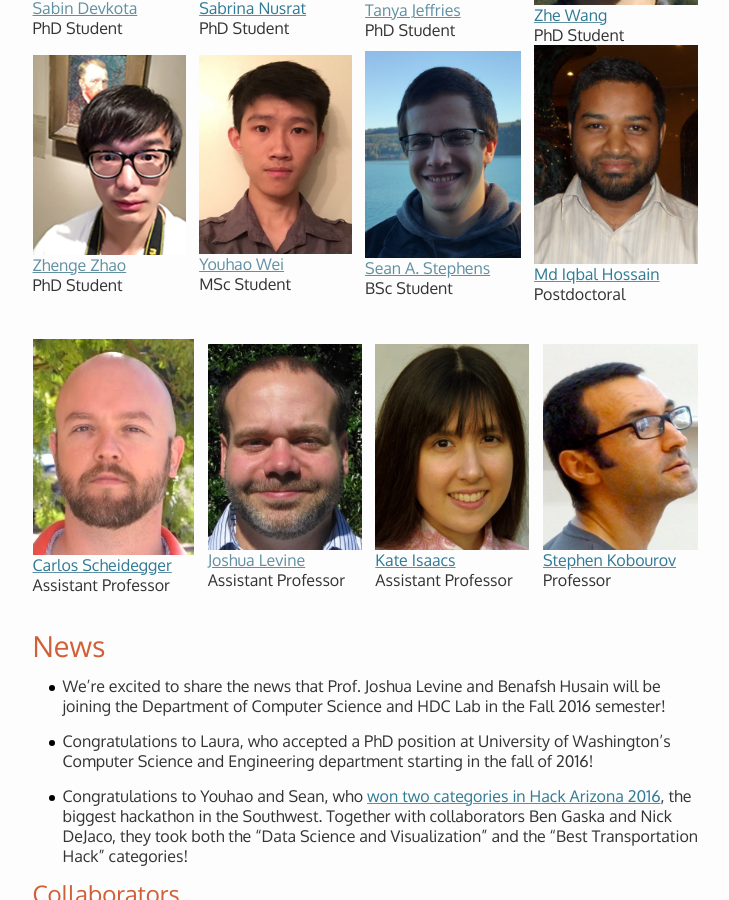
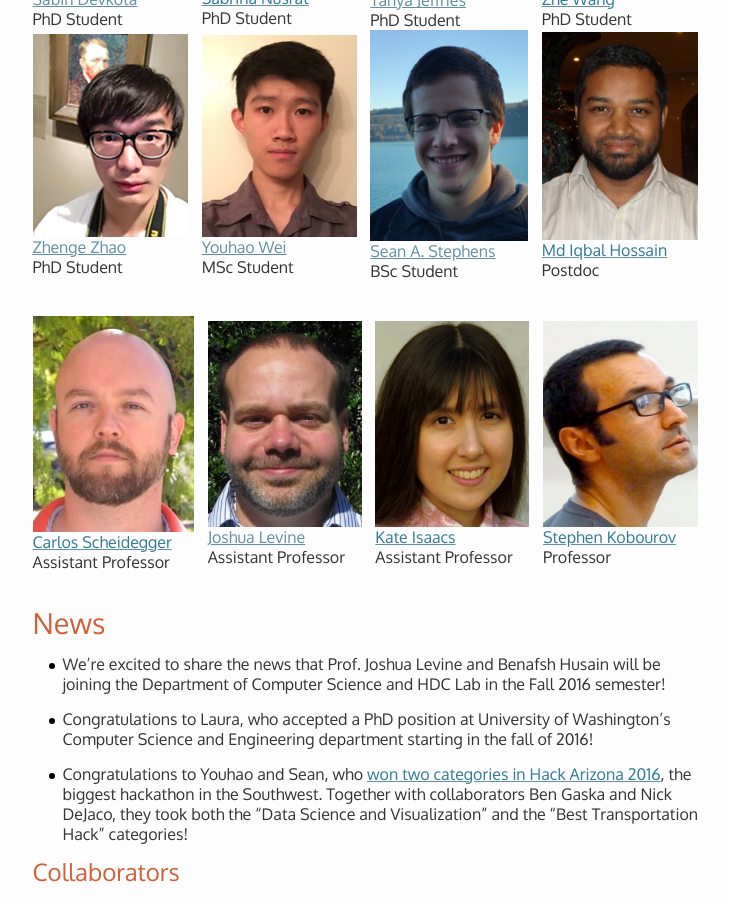
Before and after one commit to hdc-arizona/hdc-arizona.github.io, a Jekyll site: the page built from index.md, in a window 1280 px wide and 900 px high, scrolled down 825 px. Shown: the whole window, without its empty margins (150-879 px from the left). Built offline with Jekyll 4.4.1, drawn with Linux system fonts in a browser that asks for light colours.

Commit message:
Back to postdoc, with fix on index.md

```diff
--- a/index.md
+++ b/index.md
@@ -24,7 +24,7 @@
 ## Members
 
 <table width="100%">
-{% assign student_order = 'PhD|MSc|BSc|Postdoctoral' | split: '|' %}
+{% assign student_order = 'PhD|MSc|BSc|Postdoc' | split: '|' %}
 {% assign students = site.students | sort:'name' | sort_by_index: 'role', student_order %}
 
 {% tablerow member in students cols:4 %}
```
Also changed, not shown: _students/md_iqbal_hossain.md (+1 -1 lines).
